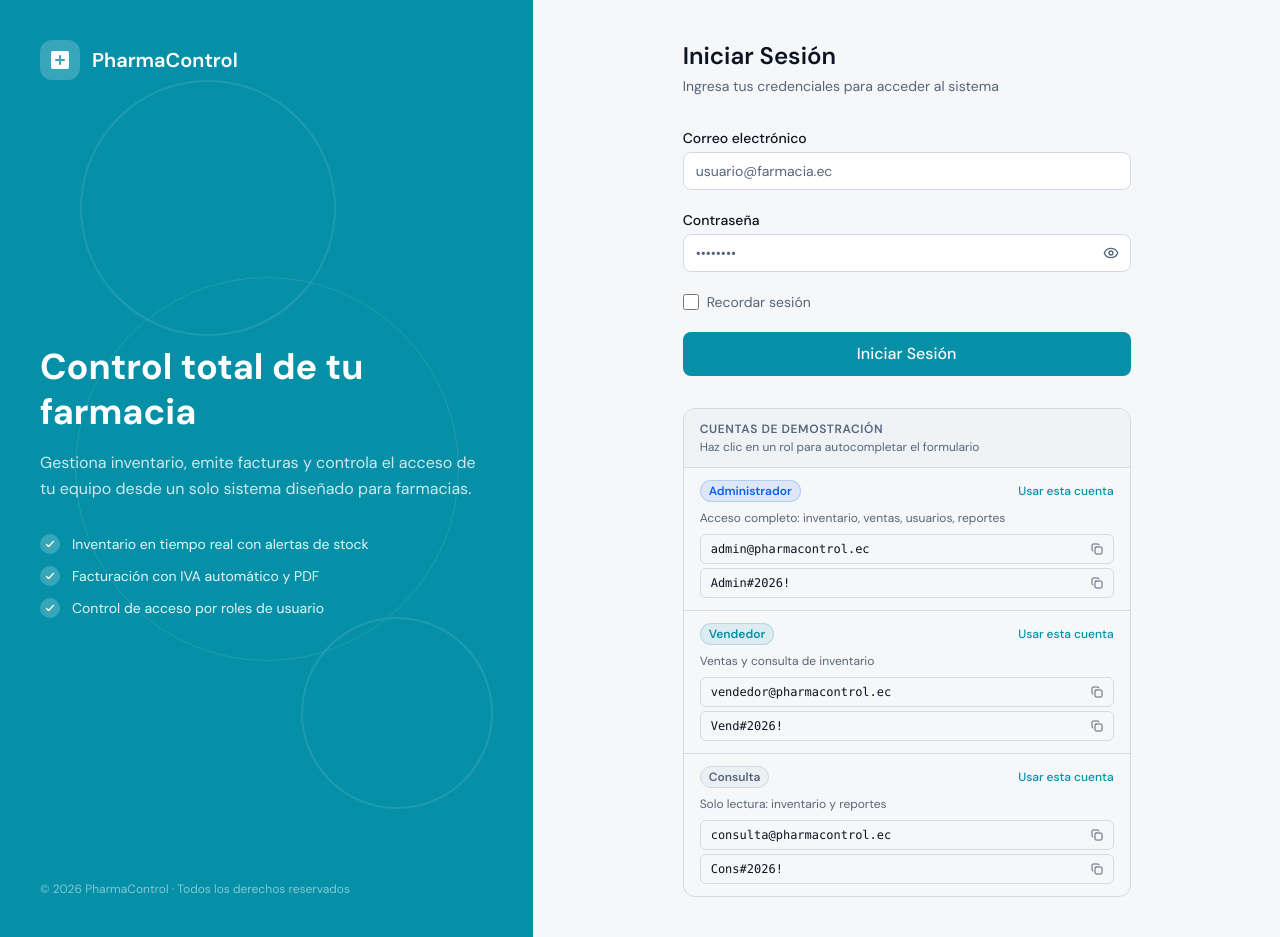
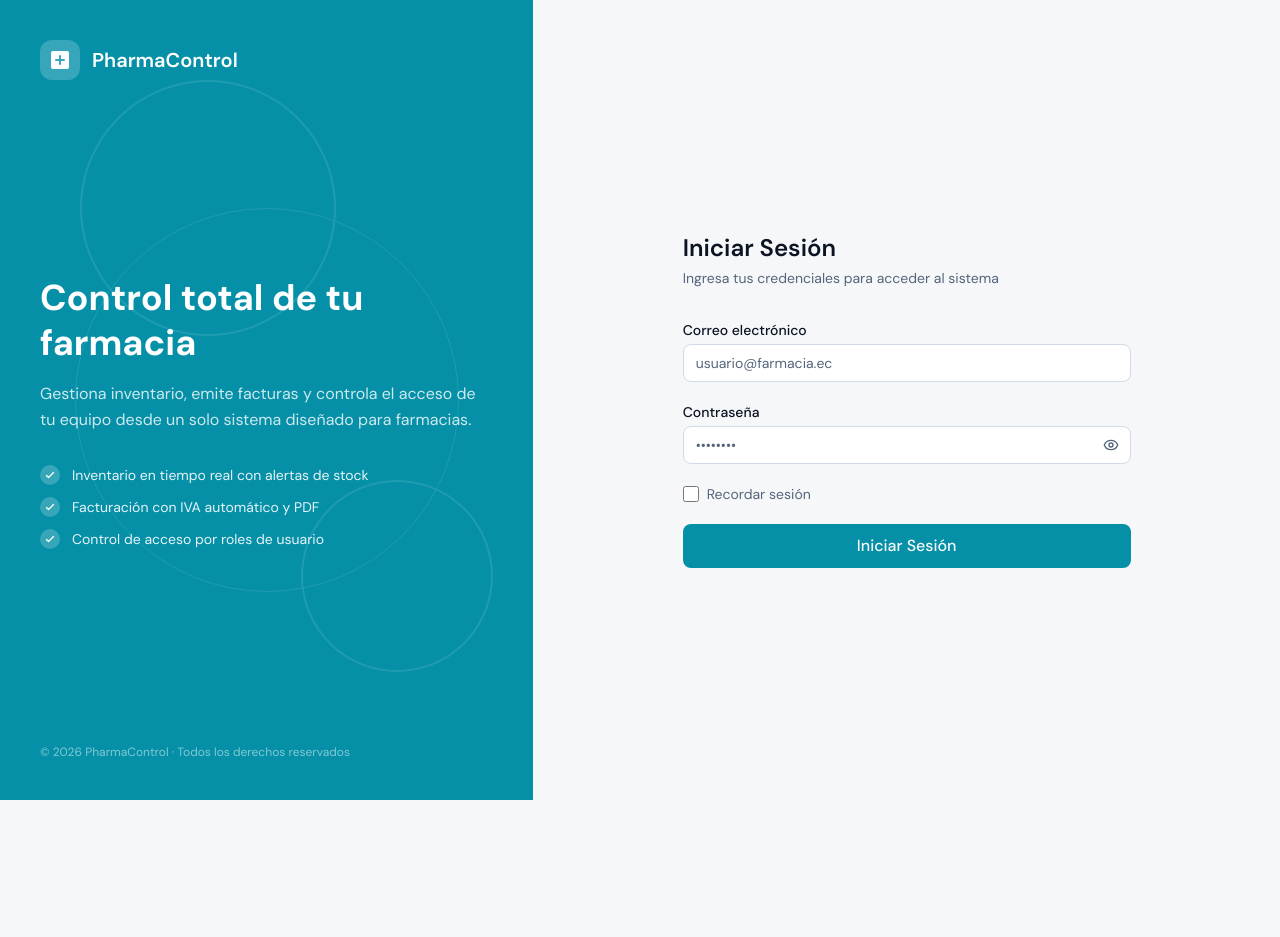
Before and after one commit to x1Uriel0x/farmacia, a Next.js app: page /sign-up-login-screen in a window 1280 px wide. After the commit the page ends 800 px from the top, so only its background shows below. Built offline with nearby package versions, Linux system fonts and the light colour scheme.

Commit message:
completa faltan retoques

```diff
--- a/src/app/components/DashboardActivity.tsx
+++ b/src/app/components/DashboardActivity.tsx
@@ -1,86 +1,69 @@
+'use client';
+
 import React from 'react';
+import { useEffect, useState } from 'react';
 import { ShoppingCart, Package, AlertTriangle, User } from 'lucide-react';
 import Badge from '../../components/ui/Badge';
 
-const activities = [
-  {
-    id: 'act-001',
-    type: 'venta',
-    icon: <ShoppingCart size={14} />,
-    iconBg: 'bg-primary/10 text-primary',
-    title: 'Factura #F-2026-0892 emitida',
-    detail: 'Paracetamol 500mg × 2, Amoxicilina 500mg × 1',
-    user: 'María Sánchez',
-    time: 'hace 8 min',
-    badge: { variant: 'facturada' as const, label: 'Facturada' },
-  },
-  {
-    id: 'act-002',
-    type: 'stock',
-    icon: <AlertTriangle size={14} />,
-    iconBg: 'bg-warning/10 text-warning',
-    title: 'Stock bajo — Metformina 850mg',
-    detail: 'Quedan 12 unidades (mínimo: 50)',
-    user: 'Sistema',
-    time: 'hace 22 min',
-    badge: { variant: 'bajo-stock' as const, label: 'Bajo Stock' },
-  },
-  {
-    id: 'act-003',
-    type: 'venta',
-    icon: <ShoppingCart size={14} />,
-    iconBg: 'bg-primary/10 text-primary',
-    title: 'Factura #F-2026-0891 emitida',
-    detail: 'Losartán 50mg × 3, Atorvastatina 20mg × 1',
-    user: 'Carlos Mendoza',
-    time: 'hace 35 min',
-    badge: { variant: 'facturada' as const, label: 'Facturada' },
-  },
-  {
-    id: 'act-004',
-    type: 'inventario',
-    icon: <Package size={14} />,
-    iconBg: 'bg-success/10 text-success',
-    title: 'Ingreso de stock — Ibuprofeno 400mg',
-    detail: '200 unidades agregadas — Lote L2026-441',
-    user: 'Admin Farmacia',
-    time: 'hace 1h 12min',
-    badge: { variant: 'disponible' as const, label: 'Disponible' },
-  },
-  {
-    id: 'act-005',
-    type: 'usuario',
-    icon: <User size={14} />,
-    iconBg: 'bg-info/10 text-info',
-    title: 'Nuevo usuario registrado',
-    detail: 'Ana Torres — Rol: Vendedor',
-    user: 'Admin Farmacia',
-    time: 'hace 2h 45min',
-    badge: { variant: 'vendedor' as const, label: 'Vendedor' },
-  },
-];
+
 
 export default function DashboardActivity() {
+
+  const [activities, setActivities] = useState<any[]>([]);
+
+  useEffect(() => {
+    cargarActividades();
+  }, []);
+
+const cargarActividades = async () => {
+  try {
+
+    const response = await fetch(
+      'http://localhost/farmacia-api/actividad.php'
+    );
+
+    const data = await response.json();
+
+    console.log(data);
+
+    setActivities(data);
+
+  } catch (error) {
+
+    console.error(error);
+
+  }
+};
   return (
     <div className="card">
       <div className="flex items-center justify-between px-6 py-4 border-b border-border">
         <h2 className="section-header">Actividad Reciente</h2>
-        <span className="text-xs text-muted-foreground">Actualizado hace 2 min</span>
+        <span className="text-xs text-muted-foreground">
+          Actualizado hace 2 min
+        </span>
       </div>
+
       <div className="divide-y divide-border">
         {activities.map((item) => (
-          <div key={item.id} className="flex items-start gap-4 px-6 py-4 hover:bg-muted/20 transition-colors">
-            <div className={`p-2 rounded-lg flex-shrink-0 ${item.iconBg}`}>
-              {item.icon}
+          <div
+            key={item.id}
+            className="flex items-start gap-4 px-6 py-4 hover:bg-muted/20 transition-colors"
+          >
+            <div className="p-2 rounded-lg flex-shrink-0 bg-primary/10 text-primary">
+              <Package size={14} />
             </div>
-            <div className="flex-1 min-w-0">
-              <div className="flex items-center gap-2 mb-0.5">
-                <p className="text-sm font-medium text-foreground truncate">{item.title}</p>
-                <Badge variant={item.badge.variant} label={item.badge.label} />
-              </div>
-              <p className="text-xs text-muted-foreground truncate">{item.detail}</p>
-              <p className="text-xs text-muted-foreground mt-0.5">
-                Por <span className="font-medium text-foreground">{item.user}</span> · {item.time}
+
+            <div className="flex-1">
+              <p className="text-sm font-medium text-foreground">
+                {item.titulo}
+              </p>
+
+              <p className="text-xs text-muted-foreground">
+                {item.descripcion}
+              </p>
+
+              <p className="text-xs text-muted-foreground mt-1">
+                Por <strong>{item.usuario}</strong>
               </p>
             </div>
           </div>
--- a/src/app/layout.tsx
+++ b/src/app/layout.tsx
@@ -41,8 +41,7 @@ export default function RootLayout({
           }}
         />
 
-        <script type="module" async src="https://static.rocket.new/rocket-web.js?_cfg=https%3A%2F%2Fpharmacont3147back.builtwithrocket.new&_be=https%3A%2F%2Fappanalytics.rocket.new&_v=0.1.18" />
-        <script type="module" defer src="https://static.rocket.new/rocket-shot.js?v=0.0.2" /></body>
+        </body>
     </html>
   );
 }
--- a/src/app/sales-invoicing/components/SalesContent.tsx
+++ b/src/app/sales-invoicing/components/SalesContent.tsx
@@ -110,7 +110,8 @@ export default function SalesContent() {
           iva: ivaAmount,
           total: total,
           forma_pago: formaPago,
-          productos: cart
+          productos: cart,
+          usuario: JSON.parse(sessionStorage.getItem('usuario') || '{}').nombre,
         })
       }
     );
--- a/src/app/sales-invoicing/page.tsx
+++ b/src/app/sales-invoicing/page.tsx
@@ -6,7 +6,7 @@ import SalesContent from './components/SalesContent';
 
 export default function SalesInvoicingPage() {
   return (
-    <AppLayout allowedRoles={['administrador', 'vendedor']}>
+    <AppLayout allowedRoles={['admin', 'vendedor']}>
       <SalesContent />
     </AppLayout>
   );
--- a/src/app/sign-up-login-screen/components/LoginForm.tsx
+++ b/src/app/sign-up-login-screen/components/LoginForm.tsx
@@ -2,7 +2,7 @@
 
 import React, { useState } from 'react';
 import { useForm } from 'react-hook-form';
-import { Eye, EyeOff, Loader2, Copy, Check } from 'lucide-react';
+import { Eye, EyeOff, Loader2 } from 'lucide-react';
 import { toast } from 'sonner';
 
 interface LoginFormData {
@@ -11,59 +11,18 @@ interface LoginFormData {
   remember: boolean;
 }
 
-const demoCredentials = [
-  {
-    id: 'cred-admin',
-    role: 'Administrador',
-    email: 'admin@pharmacontrol.ec',
-    password: 'Admin#2026!',
-    description: 'Acceso completo: inventario, ventas, usuarios, reportes',
-    badgeClass: 'bg-info/10 text-info border border-info/20',
-  },
-  {
-    id: 'cred-vendedor',
-    role: 'Vendedor',
-    email: 'vendedor@pharmacontrol.ec',
-    password: 'Vend#2026!',
-    description: 'Ventas y consulta de inventario',
-    badgeClass: 'bg-primary/10 text-primary border border-primary/20',
-  },
-  {
-    id: 'cred-consulta',
-    role: 'Consulta',
-    email: 'consulta@pharmacontrol.ec',
-    password: 'Cons#2026!',
-    description: 'Solo lectura: inventario y reportes',
-    badgeClass: 'bg-muted text-muted-foreground border border-border',
-  },
-];
-
 export default function LoginForm() {
   const [showPassword, setShowPassword] = useState(false);
   const [isLoading, setIsLoading] = useState(false);
-  const [copiedField, setCopiedField] = useState<string | null>(null);
 
   const {
     register,
     handleSubmit,
-    setValue,
     setError,
     formState: { errors },
   } = useForm<LoginFormData>({
     defaultValues: { email: '', password: '', remember: false },
   });
-
-  const handleCopy = (text: string, fieldId: string) => {
-    navigator.clipboard.writeText(text);
-    setCopiedField(fieldId);
-    setTimeout(() => setCopiedField(null), 2000);
-  };
-
-  const handleAutofill = (email: string, password: string) => {
-    setValue('email', email);
-    setValue('password', password);
-    toast.info('Credenciales cargadas — haz clic en Iniciar Sesión');
-  };
 
   // Backend integration point: POST /api/auth/login
  const onSubmit = async (data: LoginFormData) => {
@@ -217,68 +176,6 @@ export default function LoginForm() {
         </button>
       </form>
 
-      {/* Demo credentials */}
-      <div className="mt-8 border border-border rounded-xl overflow-hidden">
-        <div className="bg-muted/50 px-4 py-3 border-b border-border">
-          <p className="text-xs font-semibold text-muted-foreground uppercase tracking-wider">
-            Cuentas de demostración
-          </p>
-          <p className="text-xs text-muted-foreground mt-0.5">
-            Haz clic en un rol para autocompletar el formulario
-          </p>
-        </div>
-        <div className="divide-y divide-border">
-          {demoCredentials.map((cred) => (
-            <div key={cred.id} className="px-4 py-3 hover:bg-muted/30 transition-colors">
-              <div className="flex items-center justify-between mb-2">
-                <span className={`text-xs font-semibold px-2 py-0.5 rounded-full ${cred.badgeClass}`}>
-                  {cred.role}
-                </span>
-                <button
-                  type="button"
-                  onClick={() => handleAutofill(cred.email, cred.password)}
-                  className="text-xs text-primary font-medium hover:underline"
-                >
-                  Usar esta cuenta
-                </button>
-              </div>
-              <p className="text-xs text-muted-foreground mb-2">{cred.description}</p>
-              <div className="space-y-1">
-                <div className="flex items-center justify-between bg-background rounded-md px-2.5 py-1.5 border border-border">
-                  <span className="text-xs text-foreground font-mono truncate flex-1">{cred.email}</span>
-                  <button
-                    type="button"
-                    onClick={() => handleCopy(cred.email, `${cred.id}-email`)}
-                    className="ml-2 text-muted-foreground hover:text-foreground transition-colors flex-shrink-0"
-                    aria-label="Copiar email"
-                  >
-                    {copiedField === `${cred.id}-email` ? (
-                      <Check size={12} className="text-success" />
-                    ) : (
-                      <Copy size={12} />
-                    )}
-                  </button>
-                </div>
-                <div className="flex items-center justify-between bg-background rounded-md px-2.5 py-1.5 border border-border">
-                  <span className="text-xs text-foreground font-mono">{cred.password}</span>
-                  <button
-                    type="button"
-                    onClick={() => handleCopy(cred.password, `${cred.id}-pass`)}
-                    className="ml-2 text-muted-foreground hover:text-foreground transition-colors flex-shrink-0"
-                    aria-label="Copiar contraseña"
-                  >
-                    {copiedField === `${cred.id}-pass` ? (
-                      <Check size={12} className="text-success" />
-                    ) : (
-                      <Copy size={12} />
-                    )}
-                  </button>
-                </div>
-              </div>
-            </div>
-          ))}
-        </div>
-      </div>
     </div>
 
   );
--- a/src/components/Sidebar.tsx
+++ b/src/components/Sidebar.tsx
@@ -96,6 +96,7 @@ export default function Sidebar({ collapsed, onToggleCollapse, mobileOpen, onMob
           pathname={pathname}
           navItems={visibleNavItems}
           groups={groups}
+          rol={rol}
           onLogout={handleLogout}
         />
       </aside>
@@ -122,6 +123,7 @@ export default function Sidebar({ collapsed, onToggleCollapse, mobileOpen, onMob
           pathname={pathname}
           navItems={visibleNavItems}
           groups={groups}
+          rol={rol}
           isMobile
           onMobileClose={onMobileClose}
           onLogout={handleLogout}
@@ -137,6 +139,7 @@ interface SidebarContentProps {
   pathname: string;
   navItems: NavItem[];
   groups: { key: string; label: string }[];
+  rol: string;
   onLogout: () => void;
   isMobile?: boolean;
   onMobileClose?: () => void;
@@ -148,10 +151,15 @@ function SidebarContent({
   pathname,
   navItems,
   groups,
+  rol,
   onLogout,
   isMobile,
   onMobileClose,
 }: SidebarContentProps) {
+  const rolVisible = rol
+    ? rol.charAt(0).toUpperCase() + rol.slice(1)
+    : 'Usuario';
+
   return (
     <div className="flex flex-col h-full">
       {!isMobile && (
@@ -239,8 +247,8 @@ function SidebarContent({
                 <User size={14} className="text-primary-foreground" />
               </div>
               <div className="min-w-0 flex-1">
-                <p className="text-sm font-medium text-foreground truncate">Admin Farmacia</p>
-                <p className="text-xs text-muted-foreground truncate">Administrador</p>
+                <p className="text-sm font-medium text-foreground truncate">Farmacia</p>
+                <p className="text-xs text-muted-foreground truncate">{rolVisible}</p>
               </div>
               <Bell size={14} className="text-muted-foreground flex-shrink-0" />
             </div>
@@ -257,7 +265,7 @@ function SidebarContent({
           <>
             <div
               className="w-8 h-8 rounded-full bg-primary flex items-center justify-center cursor-pointer"
-              title="Admin Farmacia"
+              title={`Farmacia - ${rolVisible}`}
             >
               <User size={14} className="text-primary-foreground" />
             </div>
```
Also changed, not shown: src/app/inventory-management/components/InventoryContent.tsx (+13 -7 lines), src/app/inventory-management/components/InventoryTable.tsx (+17 -3 lines).
